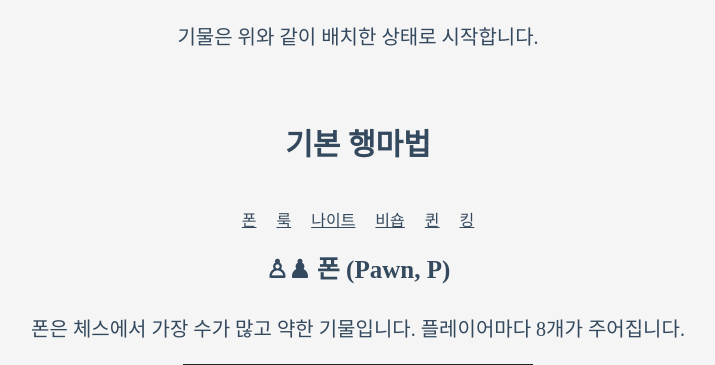
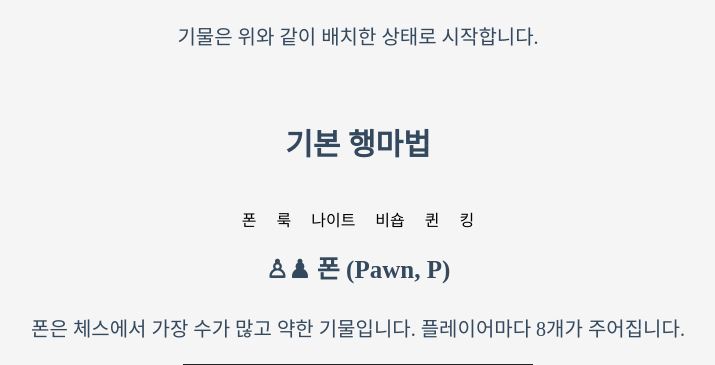
Before and after one commit to chess-choco/semi_project, a Django app: template ChessChoco/ChessRules/templates/ChessRules/rulesfixed.html in a window 1280 px wide. Shown: the part 716-1081 px from the top of the page, without its empty margins (282-997 px from the left). Run offline with Django 4.2, Linux system fonts and the light colour scheme; the template is opened without the code that fills it, so the values that code supplies are empty.

Commit message:
특수행마법까지

```diff
--- a/ChessChoco/ChessRules/templates/ChessRules/rulesfixed.html
+++ b/ChessChoco/ChessRules/templates/ChessRules/rulesfixed.html
@@ -120,12 +120,12 @@
                     <h2>기본 행마법</h2>
                 </a>
                 <br>
-                <a style="padding: 0 .5em;color: #34495E;text-decoration-line: underline" data-filter="Pawn">폰</a>
-                <a style="padding: 0 .5em;color: #34495E;text-decoration-line: underline" data-filter="Rook">룩</a>
-                <a style="padding: 0 .5em;color: #34495E;text-decoration-line: underline" data-filter="Knight">나이트</a>
-                <a style="padding: 0 .5em;color: #34495E;text-decoration-line: underline" data-filter="Bishop">비숍</a>
-                <a style="padding: 0 .5em;color: #34495E;text-decoration-line: underline" data-filter="Queen">퀸</a>
-                <a style="padding: 0 .5em;color: #34495E;text-decoration-line: underline" data-filter="King">킹</a>
+                <a style="padding: 0 .5em;" data-filter="Pawn">폰</a>
+                <a style="padding: 0 .5em;" data-filter="Rook">룩</a>
+                <a style="padding: 0 .5em;" data-filter="Knight">나이트</a>
+                <a style="padding: 0 .5em;" data-filter="Bishop">비숍</a>
+                <a style="padding: 0 .5em;" data-filter="Queen">퀸</a>
+                <a style="padding: 0 .5em;" data-filter="King">킹</a>
             </span>
         </div>
 
@@ -211,9 +211,9 @@
               <h2>특수 행마법</h2>
             </a>
             <br>
-            <a style="padding: 0 .5em;color: #34495E;text-decoration-line: underline;"  data-filter="Castle">캐슬</a>
-            <a style="padding: 0 .5em;color: #34495E;text-decoration-line: underline" data-filter="Promotion">승급,프로모션</a>
-            <a style="padding: 0 .5em;color: #34495E;text-decoration-line: underline" data-filter="En_Passant">앙 파상</a>
+            <a style="padding: 0 .5em;" data-filter="Castle">캐슬</a>
+            <a style="padding: 0 .5em;" data-filter="Promotion">승급,프로모션</a>
+            <a style="padding: 0 .5em;" data-filter="En_Passant">앙 파상</a>
         </span>
     </div>
     <div class="items_special">
```
